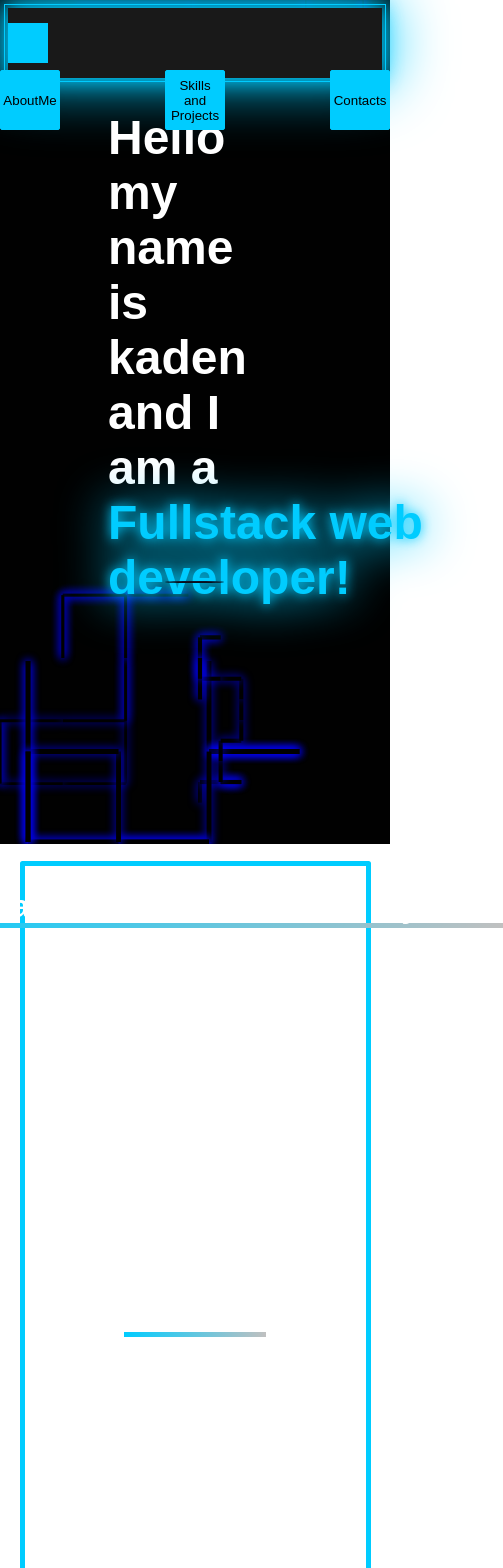
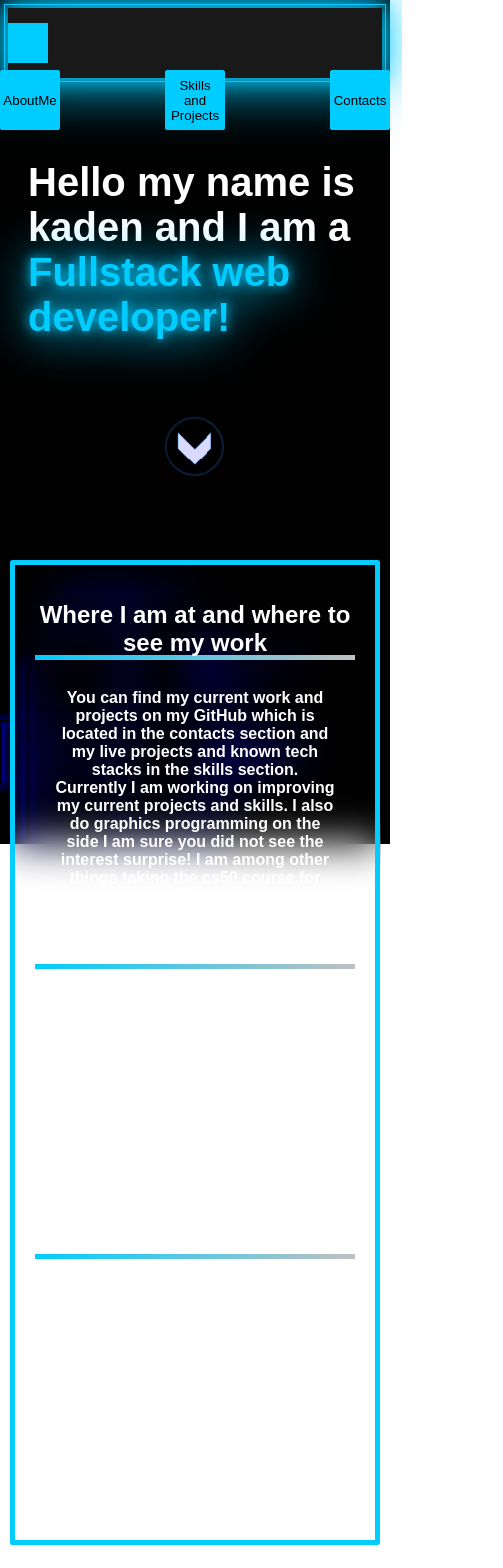
Before and after one commit to TheHeartstriker/Portfolio, a React (Vite) app in the folder Portfolio/: page / in a window 390 px wide. Shown: the top 1568 px of the page, 503 px wide, since content can reach past the window. Built offline with nearby package versions, Linux system fonts and the light colour scheme; a web font is replaced by a local one.

Commit message:
Mobile
Made the website more mobile friendly didn't understand how to test it properly last time

```diff
--- a/Portfolio/src/PagesCss/about.css
+++ b/Portfolio/src/PagesCss/about.css
@@ -8,7 +8,8 @@
   justify-content: center;
   align-items: center;
   box-sizing: border-box;
-  height: 150vh;
+  height: 100%;
+  width: auto;
   flex-direction: column;
 }
 /* Container for the glowing text element */
@@ -18,7 +19,7 @@
   align-items: center;
   box-sizing: border-box;
   position: relative;
-  top: 5%;
+  top: 20vh;
 }
 
 h3 {
@@ -53,7 +54,7 @@ h3 span {
   text-align: center;
   box-sizing: border-box;
   border-radius: 2.5px;
-
+  margin-top: 70vh;
   height: 85vh;
   width: 85vw;
   backdrop-filter: blur(20px);
@@ -93,7 +94,7 @@ h3 span {
   background-size: contain;
   border: none;
   filter: invert(1) sepia(1) saturate(5) hue-rotate(180deg);
-  top: 18%;
+  top: 50vh;
   border-radius: 50%;
   cursor: pointer;
   animation: scaleInOut 2s infinite;
@@ -119,23 +120,32 @@ h3 span {
 /* Media query for smaller screens */
 @media (max-width: 768px) {
   .IAmContainer {
-    top: 15%;
+    top: 5vh;
+  }
+
+  h3 {
+    font-size: 2.5rem;
+    padding: 0 20px;
+  }
+
+  .MoveDownBtn {
+    top: 20vh;
   }
 
   .AboutContainer {
+    width: 95vw;
+    margin-top: 30vh;
     height: auto;
-    width: 90vw;
+    padding: 20px;
+  }
+
+  .AboutContainer h1 {
+    font-size: 1.5rem;
+    width: 100%;
   }
 
   .AboutContainer p {
-    font-size: 1.1rem;
-    padding: 0 10vw;
-  }
-
-  .AboutContainer h1 {
-    font-size: 2rem;
-  }
-  h3 {
-    font-size: 3rem;
+    padding: 0 20px;
+    font-size: 1rem;
   }
 }
--- a/Portfolio/src/PagesCss/contact.css
+++ b/Portfolio/src/PagesCss/contact.css
@@ -32,7 +32,7 @@
 }
 
 .ContactContainer h5 {
-  font-size: 25px;
+  font-size: 2em;
   animation: pulse 2s infinite;
   text-shadow: 0 0 10px hsla(244, 62%, 51%, 0.3),
     0 0 20px hsla(244, 62%, 51%, 0.3), 0 0 30px hsla(244, 62%, 51%, 0.3);
@@ -57,3 +57,9 @@
     color: var(--neon-blue);
   }
 }
+
+@media (max-width: 768px) {
+  .ContactHeader h5 {
+    font-size: 1em;
+  }
+}
--- a/Portfolio/src/PagesCss/skill.css
+++ b/Portfolio/src/PagesCss/skill.css
@@ -10,6 +10,7 @@
   justify-content: center;
   align-items: center;
   height: 100%;
+  width: auto;
   flex-direction: column;
 }
 /* The text box at the begining of the page */
@@ -58,6 +59,7 @@
   display: flex;
   justify-content: center;
   align-items: center;
+  text-align: center;
   position: relative;
   color: white;
   background-color: var(--back-round-grey);
```
